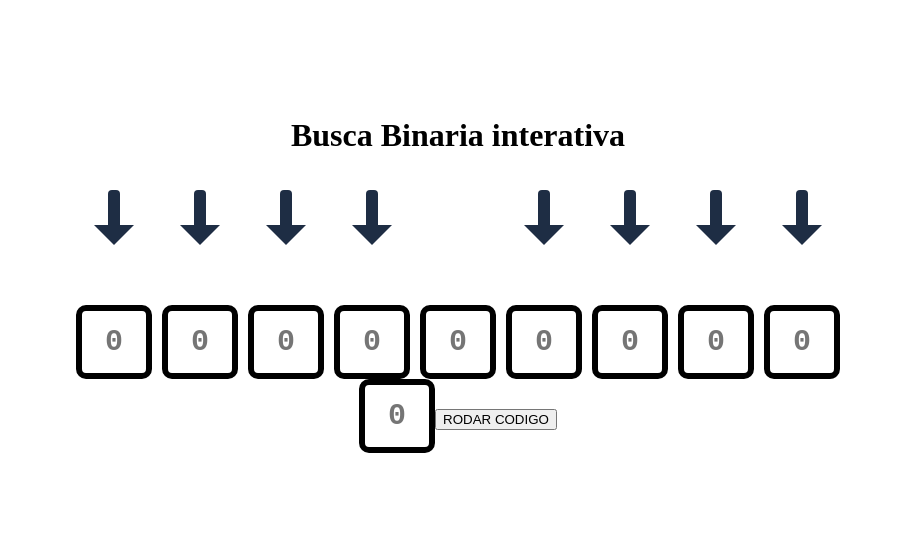
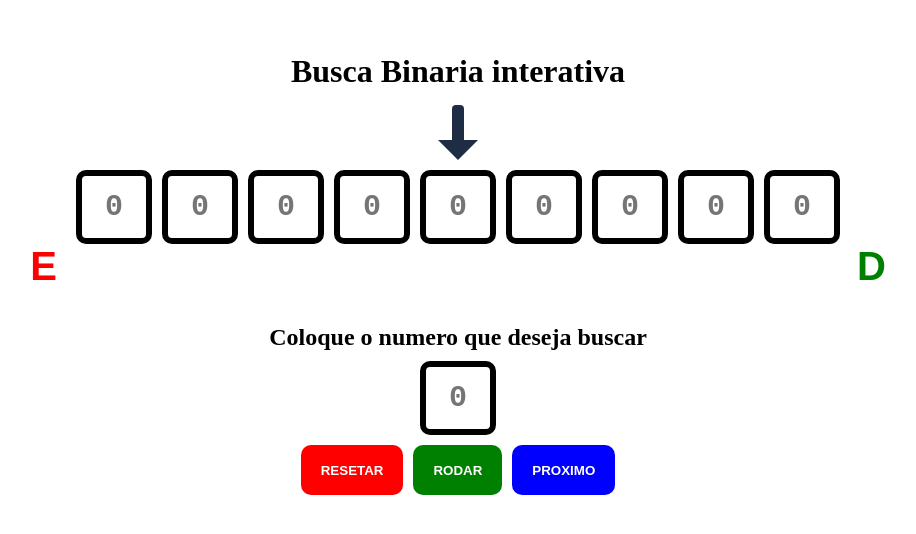
Before and after one commit to GUGOFO/Estudos-React, a React (Vite) app: page / in a window 1280 px wide. Shown: the part 126-660 px from the top of the page, without its empty margins (182-1098 px from the left). Built offline with nearby package versions, Linux system fonts and the light colour scheme.

Commit message:
Estilização e adicionar botoes

```diff
--- a/src/jsx/_Projetos/BuscaBinaria/BuscaBinaria.jsx
+++ b/src/jsx/_Projetos/BuscaBinaria/BuscaBinaria.jsx
@@ -44,7 +44,7 @@ function BuscaBinaria(){
     }
 
     return(
-        <div className="divBuscaBinaria">
+        <div className={Styles.divBuscaBinaria}>
             <h1 className="titulo">Busca Binaria interativa</h1>
 
             <div className={Styles.nodes}>
@@ -52,7 +52,7 @@ function BuscaBinaria(){
                 {numeros.map((numero, id) => {
                     return (
                         <div className={Styles.node} key={id}>
-                            <div className={Styles.setaParaBaixo} style={index + 1 == 4 ? {visibility: "hidden"} : {display: "visible"}} ></div>
+                            <div className={Styles.setaParaBaixo} style={index + 1 != 4 ? {visibility: "hidden"} : {display: "visible"}} ></div>
                             <input type="number" className={Styles.numero} id={`numero${++index}`} placeholder="0" onChange={(e) => modificação(e)}/>
                         </div>
                     )
@@ -60,8 +60,14 @@ function BuscaBinaria(){
 
             </div>
 
-            <input type="number" className={Styles.numero} placeholder="0" onChange={(e) => modificarEscolha(e)}/>
-            <button onClick={() => rodar()}>RODAR CODIGO</button>
+            <h2>Coloque o numero que deseja buscar</h2>
+            <input type="number" className={Styles.numero} name="inputUsuario" placeholder="0" onChange={(e) => modificarEscolha(e)}/>
+
+            <div className={Styles.botoes}>
+                <button id={Styles.resetar} >RESETAR</button>
+                <button id={Styles.rodar} onClick={() => rodar()}>RODAR</button>
+                <button id={Styles.proximo} disabled={true}>PROXIMO</button>
+            </div>
 
         </div>
     )
--- a/src/jsx/_Projetos/BuscaBinaria/BuscaBinaria.module.css
+++ b/src/jsx/_Projetos/BuscaBinaria/BuscaBinaria.module.css
@@ -5,11 +5,49 @@ body{
     text-align: center;
 }
 
+h1,h2{
+    margin: 0;
+}
+
+.divBuscaBinaria{
+    display: flex;
+    justify-content: center;
+    align-items: center;
+    flex-direction: column;
+    gap: 10px;
+}
+
 .nodes{
     display: flex;
     justify-content: center;
     align-items: center;
     gap: 10px;
+    position: relative;
+    margin-bottom: 70px;
+}
+
+.nodes::after{
+    content: "D";
+    font-size: 40px;
+    font-weight: bold;
+    font-family: Arial, Helvetica, sans-serif;
+    color: green;
+
+    position: absolute;
+    top: 100%;
+    right: -6%;
+}
+
+.nodes::before{
+    content: "E";
+    font-size: 40px;
+    font-weight: bold;
+    font-family: Arial, Helvetica, sans-serif;
+    color: red;
+
+    position: absolute;
+    top: 100%;
+    left: -6%;
 }
 
 .node{
@@ -17,7 +55,32 @@ body{
     justify-content: center;
     align-items: center;
     flex-direction: column;
+    position: relative;
     gap: 10px;
+}
+
+.node::after{
+    content: "D";
+    visibility: hidden;
+    font-size: 40px;
+    font-weight: bold;
+    font-family: Arial, Helvetica, sans-serif;
+    color: green;
+
+    position: absolute;
+    top: 100%;
+}
+
+.node::before{
+    content: "E";
+    visibility: hidden;
+    font-size: 40px;
+    font-weight: bold;
+    font-family: Arial, Helvetica, sans-serif;
+    color: red;
+
+    position: absolute;
+    top: 100%;
 }
 
 .numero{
@@ -31,6 +94,41 @@ body{
     text-align: center;
 }
 
+.botoes{
+    display: flex;
+    gap: 10px;
+}
+
+button{
+    height: 50px;
+    cursor: pointer;
+    border: none;
+    border-radius: 10px;
+    font-weight: bold;
+    padding: 0 20px;
+    color: white;
+}
+
+button:hover{
+    filter: brightness(95%);
+}
+
+button:active{
+    filter: brightness(90%);
+}
+
+#resetar{
+    background-color: red;
+}
+
+#rodar{
+    background-color: green;
+}
+
+#proximo{
+    background-color: blue;
+}
+
 /*Isso foi feito pelo chat pq tenho preguiça de fazer coisas bonitinhas akskas (COMEÇO)*/
 
 .setaParaBaixo {
@@ -40,7 +138,7 @@ body{
     border-right: 20px solid transparent;
     border-top: 20px solid #1e2d44;
     position: relative;
-    margin: 50px auto;
+    margin-top: 40px;
 }
 
 .setaParaBaixo::after {
```
